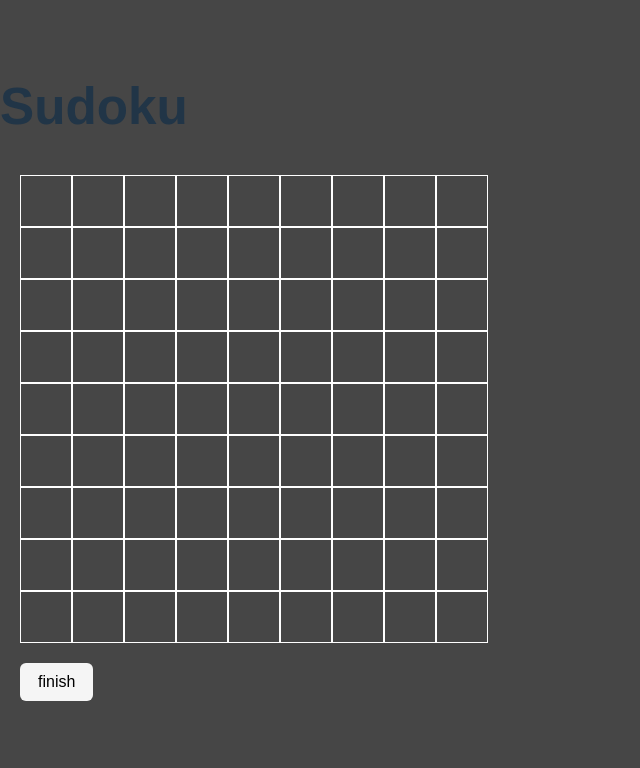
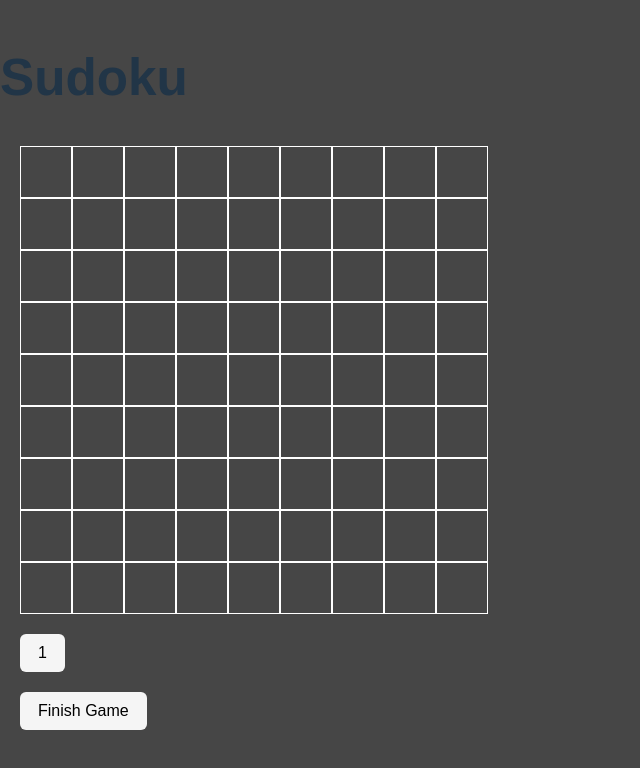
Before and after one commit to MykolaIPZ231/kop_labs_sudoku, a React (Vite) app: page / in a window 1280 px wide. Both pictures are taken after a click on the button "Start". Shown: the top 768 px of the page, without its empty margins (0-640 px from the left). Built offline with nearby package versions, Linux system fonts and the light colour scheme.

Commit message:
changed game page

```diff
--- a/src/page/Game.jsx
+++ b/src/page/Game.jsx
@@ -3,13 +3,27 @@ import React from "react";
 import SudokuG from "../components/SudokuG";
 import Button from "../components/Button";
 
-export default function Game({onFinish}) {
-    return(
+export default function Game({
+    grid,
+    selectedCell,
+    selectCell,
+    setCellValue,
+    onFinish
+}) {
+    return (
         <div className="container">
-            <SudokuG />
+            <SudokuG
+                grid={grid}
+                selectedCell={selectedCell}
+                selectCell={selectCell}
+            />
 
             <div style={{ marginTop: "20px" }}>
-                <Button onClick={onFinish}>finish</Button>
+                <Button onClick={() => setCellValue(1)}>1</Button>
+            </div>
+
+            <div style={{ marginTop: "20px" }}>
+                <Button onClick={onFinish}>Finish Game</Button>
             </div>
         </div>
     );
```
